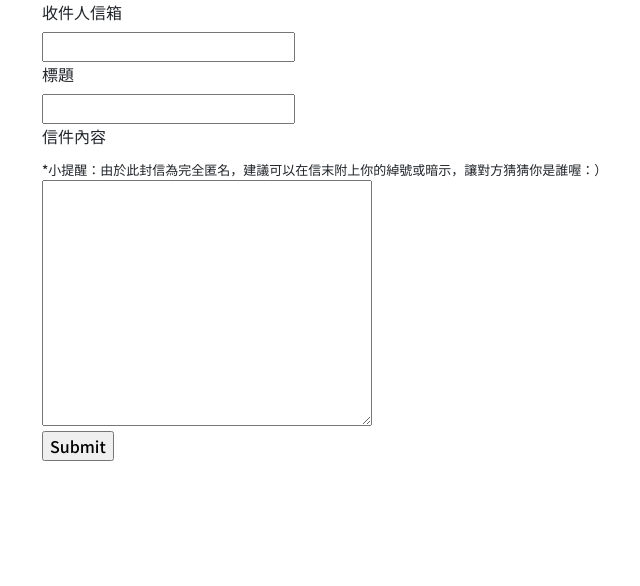
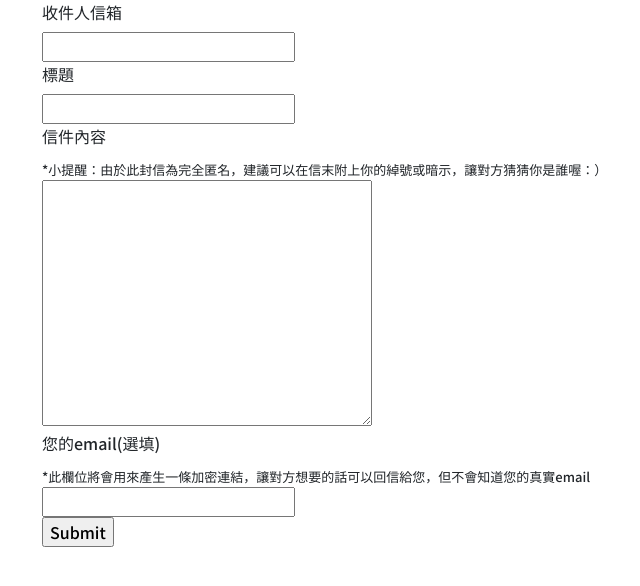
Before and after one commit to shihyuuuuuuu/GiftU, a Django app: page /email_service/ in a window 1280 px wide. Shown: the top 586 px of the page, without its empty margins (43-683 px from the left). Run offline with Django 3.2, Linux system fonts and the light colour scheme; parts of the project's set-up code (start-up, migrations or seed data) failed here and were passed over; some libraries are stand-ins or nearby versions.

Commit message:
add reply mechanism

```diff
--- a/templates/email_service/send_mail.html
+++ b/templates/email_service/send_mail.html
@@ -22,7 +22,7 @@
     <span style="font-size: small;">*小提醒：由於此封信為完全匿名，建議可以在信末附上你的綽號或暗示，讓對方猜猜你是誰喔：）</span><br>
     <textarea name="message" rows="10" cols="30"></textarea><br>
 
-    <div style="display:none;">
+    <div>
         <label for="sender">您的email(選填)</label><br>
         <span style="font-size: small;">*此欄位將會用來產生一條加密連結，讓對方想要的話可以回信給您，但不會知道您的真實email</span><br>
         <input type="email" name="sender"><br>
```
